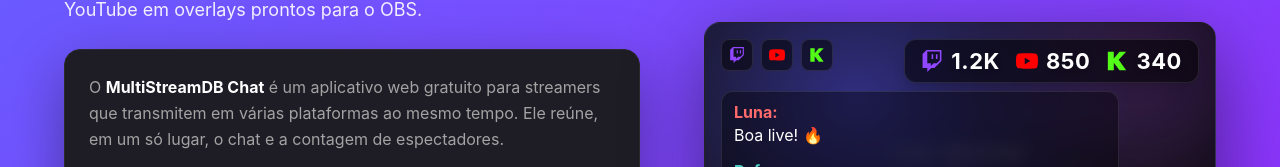
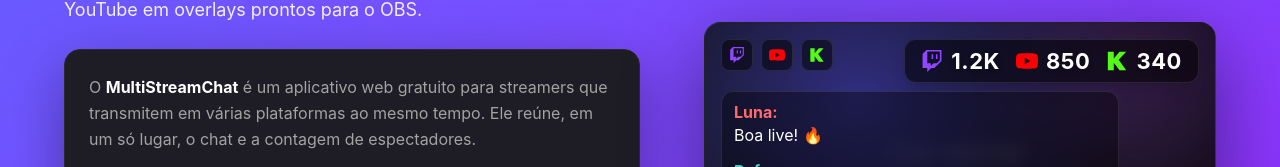
Before and after one commit to Dabisilva/multistreamchat, a React (Vite) app: page / in a window 1280 px wide. Shown: the part 183-350 px from the top of the page. Built offline with nearby package versions, Linux system fonts and the light colour scheme.

Commit message:
adjusting MultiStreamChat names

```diff
--- a/index.html
+++ b/index.html
@@ -3,7 +3,7 @@
   <head>
     <meta charset="UTF-8" />
     <meta name="viewport" content="width=device-width, initial-scale=1.0" />
-    <title>Multistream Chat</title>
+    <title>MultiStreamChat</title>
     <link rel="icon" type="image/svg+xml" href="/favicon.svg" />
     <meta
       name="google-site-verification"
--- a/src/App.tsx
+++ b/src/App.tsx
@@ -223,7 +223,7 @@
             <p className="text-dark-text-secondary m-0 mb-4 leading-relaxed text-base">
               O{" "}
               <strong className="text-dark-text-primary">
-                MultiStreamDB Chat
+                MultiStreamChat
               </strong>{" "}
               é um aplicativo web gratuito para streamers que transmitem em
               várias plataformas ao mesmo tempo. Ele reúne, em um só lugar, o
--- a/src/pages/PrivacyPolicy.tsx
+++ b/src/pages/PrivacyPolicy.tsx
@@ -8,9 +8,9 @@
       lastUpdated="7 de agosto de 2026"
     >
       <section>
-        <h2>1. Sobre o MultiStreamDB Chat</h2>
+        <h2>1. Sobre o MultiStreamChat</h2>
         <p>
-          O MultiStreamDB Chat (“Aplicativo”, “nós”) é uma ferramenta web para
+          O MultiStreamChat (“Aplicativo”, “nós”) é uma ferramenta web para
           streamers que exibe overlays de chat unificado e contagem de
           espectadores das plataformas Twitch, Kick e YouTube, geralmente
           utilizados em softwares de transmissão como o OBS.
@@ -154,7 +154,7 @@
       <section>
         <h2>11. Contato</h2>
         <p>
-          Em caso de dúvidas sobre privacidade relacionadas ao MultiStreamDB
+          Em caso de dúvidas sobre privacidade relacionadas ao MultiStreamChat
           Chat, utilize os canais de contato disponibilizados pelo mantenedor
           do projeto.
         </p>
--- a/src/pages/TermsOfService.tsx
+++ b/src/pages/TermsOfService.tsx
@@ -11,7 +11,7 @@
       <section>
         <h2>1. Aceitação dos termos</h2>
         <p>
-          Ao acessar ou utilizar o MultiStreamDB Chat (“Aplicativo”), você
+          Ao acessar ou utilizar o MultiStreamChat (“Aplicativo”), você
           concorda com estes Termos de Serviço. Se não concordar, não utilize o
           serviço.
         </p>
@@ -91,7 +91,7 @@
         <h2>5. Plataformas de terceiros</h2>
         <p>
           Twitch, Kick, YouTube e Google são serviços independentes. O
-          MultiStreamDB Chat não é afiliado, endossado ou patrocinado por essas
+          MultiStreamChat não é afiliado, endossado ou patrocinado por essas
           empresas, salvo indicação expressa em contrário. A interrupção,
           mudança de API ou restrição de acesso por parte delas pode afetar o
           funcionamento do Aplicativo sem que isso configure obrigação de
@@ -121,7 +121,7 @@
       <section>
         <h2>8. Limitação de responsabilidade</h2>
         <p>
-          Na medida permitida pela lei, o mantenedor do MultiStreamDB Chat não
+          Na medida permitida pela lei, o mantenedor do MultiStreamChat não
           se responsabiliza por danos indiretos, lucros cessantes, perda de
           dados, interrupção de transmissão ou qualquer prejuízo decorrente do
           uso ou da impossibilidade de uso do Aplicativo, inclusive falhas
@@ -133,7 +133,7 @@
       <section>
         <h2>9. Propriedade intelectual</h2>
         <p>
-          O código, a marca “MultiStreamDB Chat” e os elementos da interface
+          O código, a marca “MultiStreamChat” e os elementos da interface
           pertencem aos seus respectivos titulares. Marcas e conteúdos das
           plataformas (Twitch, Kick, YouTube, emotes de terceiros etc.)
           pertencem aos seus proprietários e são usados apenas conforme
```
Also changed, not shown: 1 other file (tests, documents, lock files or other folders).
